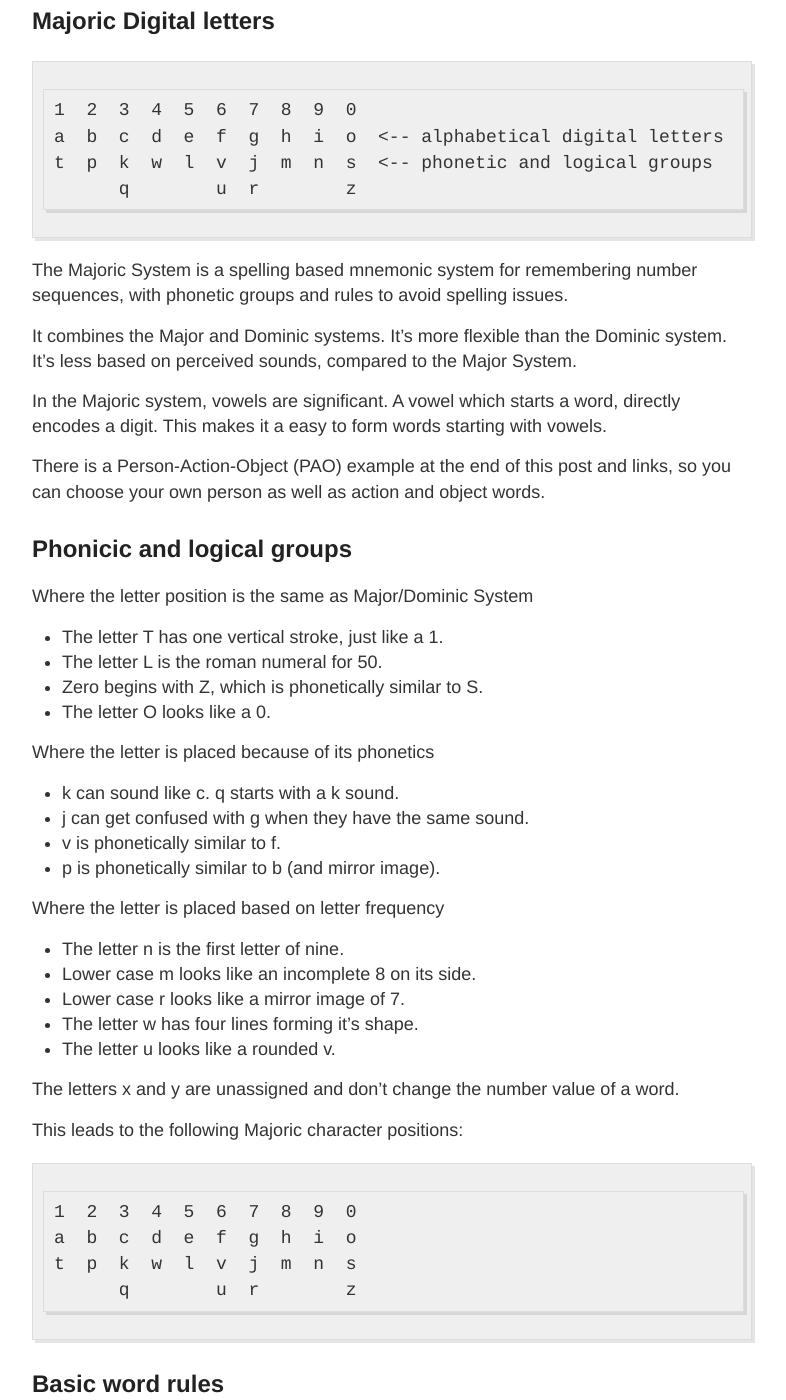
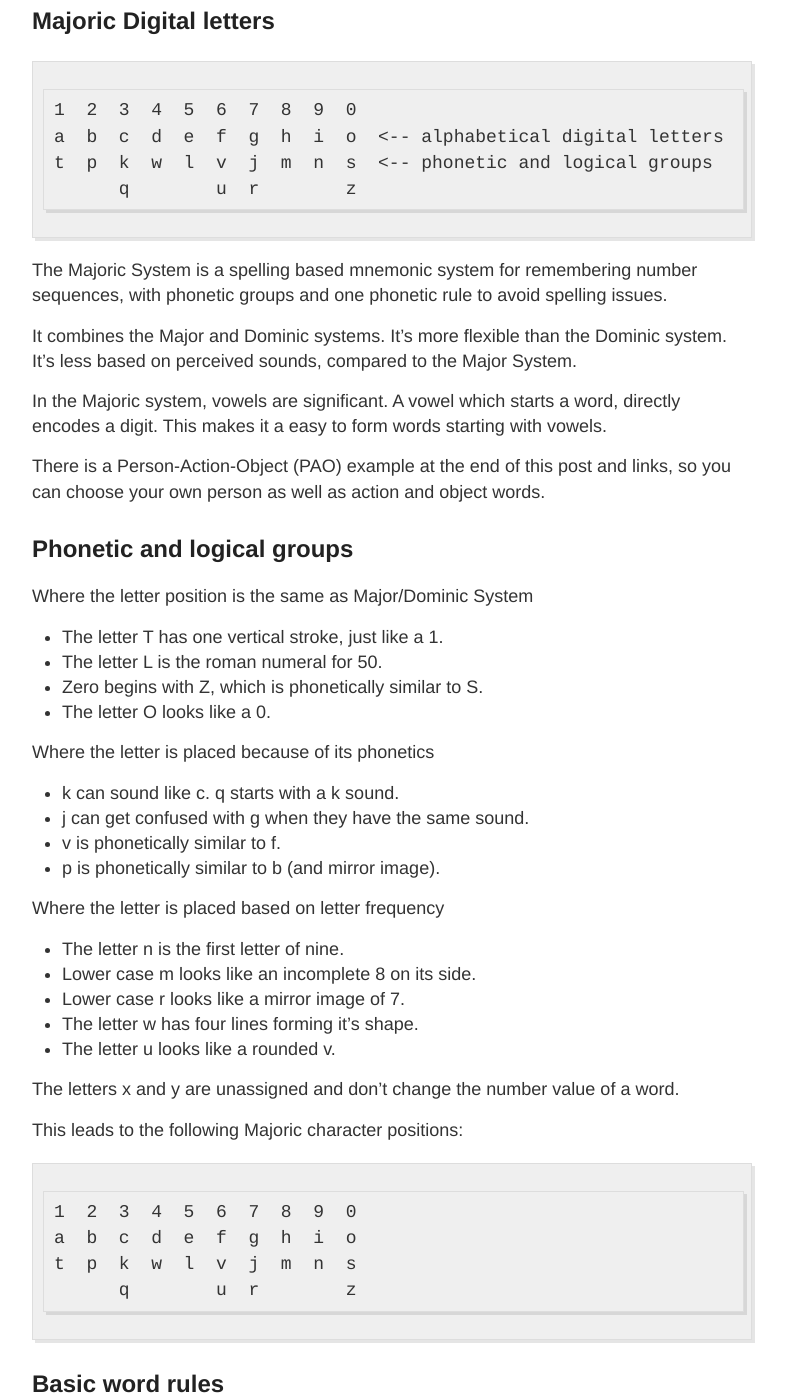
Before and after one commit to oliversarmy/oliversarmy.github.io, a Jekyll site: the page built from _posts/2015-7-10-MajoricSystem.md, in a window 1280 px wide and 1400 px high, scrolled down 724 px. Shown: the whole window, without its empty margins (248-1034 px from the left). Built offline with Jekyll 4.4.1, drawn with Linux system fonts in a browser that asks for light colours; Markdown is read by kramdown in place of the engine named in the settings; some of the changed text lies outside the part shown.

Commit message:
spelling

````diff
--- a/_posts/2015-7-10-MajoricSystem.md
+++ b/_posts/2015-7-10-MajoricSystem.md
@@ -14,7 +14,7 @@ t  p  k  w  l  v  j  m  n  s  <-- phonetic and logical groups
       q        u  r        z
 ```
 
-The Majoric System is a spelling based mnemonic system for remembering number sequences, with phonetic groups and rules to avoid spelling issues.
+The Majoric System is a spelling based mnemonic system for remembering number sequences, with phonetic groups and one phonetic rule to avoid spelling issues.
 
 It combines the Major and Dominic systems. It's more flexible than the Dominic system. It's less based on perceived sounds, compared to the Major System.
 
@@ -22,7 +22,7 @@ In the Majoric system, vowels are significant. A vowel which starts a word, dire
 
 There is a Person-Action-Object (PAO) example at the end of this post and links, so you can choose your own person as well as action and object words.
 
-## Phonicic and logical groups
+## Phonetic and logical groups
 
 Where the letter position is the same as Major/Dominic System
 
````
Also changed, not shown: other parts of _posts/2015-7-10-MajoricSystem.md (+1 -1 lines).
